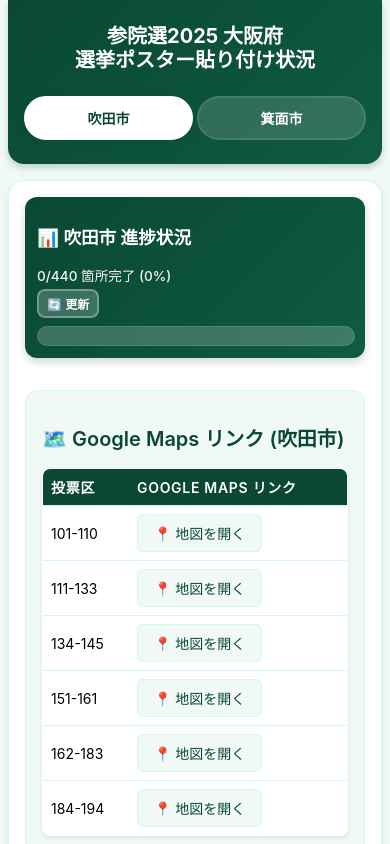
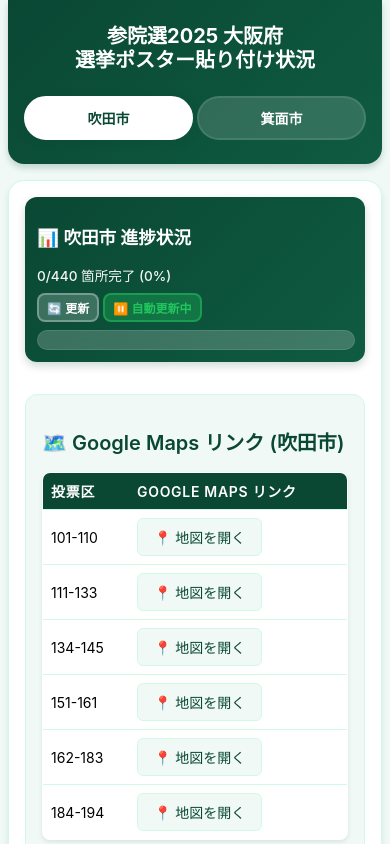
Before and after one commit to rrakira/sanin2025-osaka-poster, a React (Create React App) app: page / in a window 390 px wide. Shown: the top 844 px of the page. Built offline with nearby package versions, Linux system fonts and the light colour scheme; no server answers.

Commit message:
enabled periodical status update

```diff
--- a/src/App.css
+++ b/src/App.css
@@ -98,6 +98,7 @@
   justify-content: space-between;
   align-items: center;
   gap: 1rem;
+  flex-wrap: wrap;
 }
 
 .progress-text {
@@ -143,6 +144,57 @@
 @keyframes refreshSpin {
   0% { transform: rotate(0deg); }
   100% { transform: rotate(360deg); }
+}
+
+.refresh-controls {
+  display: flex;
+  gap: 0.5rem;
+  align-items: center;
+  flex-wrap: wrap;
+}
+
+.auto-refresh-toggle {
+  background: rgba(255, 255, 255, 0.15);
+  color: white;
+  border: 2px solid rgba(255, 255, 255, 0.2);
+  padding: 0.5rem 1rem;
+  border-radius: 0.5rem;
+  cursor: pointer;
+  font-size: 0.875rem;
+  font-weight: 600;
+  transition: all 0.3s ease;
+  display: flex;
+  align-items: center;
+  gap: 0.25rem;
+  backdrop-filter: blur(10px);
+  white-space: nowrap;
+}
+
+.auto-refresh-toggle.enabled {
+  background: rgba(34, 197, 94, 0.3);
+  border-color: rgba(34, 197, 94, 0.5);
+  color: #22C55E;
+}
+
+.auto-refresh-toggle.disabled {
+  background: rgba(239, 68, 68, 0.2);
+  border-color: rgba(239, 68, 68, 0.3);
+  color: #EF4444;
+}
+
+.auto-refresh-toggle:hover {
+  transform: translateY(-2px);
+  box-shadow: 0 4px 8px rgba(0, 0, 0, 0.2);
+}
+
+.auto-refresh-toggle.enabled:hover {
+  background: rgba(34, 197, 94, 0.4);
+  border-color: rgba(34, 197, 94, 0.6);
+}
+
+.auto-refresh-toggle.disabled:hover {
+  background: rgba(239, 68, 68, 0.3);
+  border-color: rgba(239, 68, 68, 0.4);
 }
 
 .progress-bar-container {
@@ -836,6 +888,15 @@
     font-size: 0.8rem;
   }
 
+  .refresh-controls {
+    gap: 0.375rem;
+  }
+
+  .auto-refresh-toggle {
+    padding: 0.375rem 0.75rem;
+    font-size: 0.8rem;
+  }
+
   .progress-bar {
     height: 20px;
   }
@@ -921,6 +982,22 @@
     font-size: 0.75rem;
   }
 
+  .refresh-controls {
+    gap: 0.25rem;
+    justify-content: flex-start;
+  }
+
+  .auto-refresh-toggle {
+    padding: 0.25rem 0.5rem;
+    font-size: 0.75rem;
+  }
+
+  .progress-stats {
+    flex-direction: column;
+    align-items: flex-start;
+    gap: 0.5rem;
+  }
+
   .progress-bar {
     height: 18px;
   }
--- a/src/App.js
+++ b/src/App.js
@@ -17,6 +17,8 @@ function App() {
     suita: {}
   });
   const [isRefreshing, setIsRefreshing] = useState(false);
+  const [autoRefreshEnabled, setAutoRefreshEnabled] = useState(true);
+  const [isEditingAnything, setIsEditingAnything] = useState(false);
 
   // CSVデータをJSONに変換する関数
   const csvToJson = (csvText) => {
@@ -212,8 +214,8 @@ function App() {
   };
 
   // 最新データを取得する更新機能
-  const refreshData = async () => {
-    setIsRefreshing(true);
+  const refreshData = async (silent = false) => {
+    if (!silent) setIsRefreshing(true);
     try {
       // APIから最新の状態データを読み込み
       const [minooStates, suitaStates] = await Promise.all([
@@ -257,10 +259,48 @@ function App() {
 
     } catch (error) {
       console.error('データの更新に失敗しました:', error);
-      alert('データの更新に失敗しました。もう一度お試しください。');
+      if (!silent) {
+        alert('データの更新に失敗しました。もう一度お試しください。');
+      }
+      // エラー時は自動更新を一時停止
+      setAutoRefreshEnabled(false);
+      setTimeout(() => setAutoRefreshEnabled(true), 60000); // 1分後に再開
     } finally {
-      setIsRefreshing(false);
+      if (!silent) setIsRefreshing(false);
     }
+  };
+
+  // 自動更新機能
+  useEffect(() => {
+    if (!autoRefreshEnabled || isEditingAnything || loading) {
+      return;
+    }
+
+    // Page Visibility APIを使用してページがアクティブな時のみ実行
+    const handleVisibilityChange = () => {
+      if (document.visibilityState === 'visible' && autoRefreshEnabled && !isEditingAnything) {
+        refreshData(true); // サイレント更新
+      }
+    };
+
+    document.addEventListener('visibilitychange', handleVisibilityChange);
+
+    // 30秒間隔で自動更新
+    const interval = setInterval(() => {
+      if (document.visibilityState === 'visible' && !isEditingAnything && !isRefreshing) {
+        refreshData(true); // サイレント更新
+      }
+    }, 30000);
+
+    return () => {
+      clearInterval(interval);
+      document.removeEventListener('visibilitychange', handleVisibilityChange);
+    };
+  }, [autoRefreshEnabled, isEditingAnything, loading, isRefreshing]);
+
+  // 編集状態を管理する関数
+  const setEditingState = (isEditing) => {
+    setIsEditingAnything(isEditing);
   };
 
   if (loading) {
@@ -302,6 +342,9 @@ function App() {
           onMemoChange={updateMemo}
           onRefresh={refreshData}
           isRefreshing={isRefreshing}
+          autoRefreshEnabled={autoRefreshEnabled}
+          setAutoRefreshEnabled={setAutoRefreshEnabled}
+          onEditingStateChange={setEditingState}
         />
       </main>
     </div>
--- a/src/components/VotingDistrict.js
+++ b/src/components/VotingDistrict.js
@@ -7,7 +7,8 @@ const VotingDistrict = ({
   checkStates,
   memos,
   onCheckStateChange,
-  onMemoChange
+  onMemoChange,
+  onEditingStateChange
 }) => {
   const [isExpanded, setIsExpanded] = useState(false);
   const [editingComments, setEditingComments] = useState({});
@@ -213,6 +214,14 @@ const VotingDistrict = ({
       checkbox.indeterminate = districtCheckboxState === 'indeterminate';
     }
   }, [districtCheckboxState, districtId]);
+
+  // 編集状態を親コンポーネントに通知
+  useEffect(() => {
+    const isAnyEditing = Object.values(editingComments).some(isEditing => isEditing);
+    if (onEditingStateChange) {
+      onEditingStateChange(isAnyEditing);
+    }
+  }, [editingComments, onEditingStateChange]);
 
   // 住所をクリップボードにコピー
   const copyAddress = async (address, locationId) => {
--- a/src/components/VotingDistrictsList.js
+++ b/src/components/VotingDistrictsList.js
@@ -9,7 +9,10 @@ const VotingDistrictsList = ({
   onCheckStateChange,
   onMemoChange,
   onRefresh,
-  isRefreshing
+  isRefreshing,
+  autoRefreshEnabled,
+  setAutoRefreshEnabled,
+  onEditingStateChange
 }) => {
   // Google Mapsリンクデータ
   const mapsLinksData = {
@@ -90,14 +93,23 @@ const VotingDistrictsList = ({
             <span className="progress-text">
               {progress.completed}/{progress.total} 箇所完了 ({progress.percentage}%)
             </span>
+            <div className="refresh-controls">
               <button
                 className={`refresh-button ${isRefreshing ? 'refreshing' : ''}`}
-              onClick={onRefresh}
+                onClick={() => onRefresh(false)}
                 disabled={isRefreshing}
                 title="最新の状況に更新"
               >
                 {isRefreshing ? '🔄 更新中...' : '🔄 更新'}
               </button>
+              <button
+                className={`auto-refresh-toggle ${autoRefreshEnabled ? 'enabled' : 'disabled'}`}
+                onClick={() => setAutoRefreshEnabled(!autoRefreshEnabled)}
+                title={autoRefreshEnabled ? '自動更新を停止' : '自動更新を開始'}
+              >
+                {autoRefreshEnabled ? '⏸️ 自動更新中' : '▶️ 自動更新停止'}
+              </button>
+            </div>
           </div>
           <div className="progress-bar-container">
             <div className="progress-bar">
@@ -160,6 +172,7 @@ const VotingDistrictsList = ({
             memos={memos}
             onCheckStateChange={onCheckStateChange}
             onMemoChange={onMemoChange}
+            onEditingStateChange={onEditingStateChange}
           />
         ))}
       </div>
```
Lines whose indentation alone changed are shown as unchanged.
